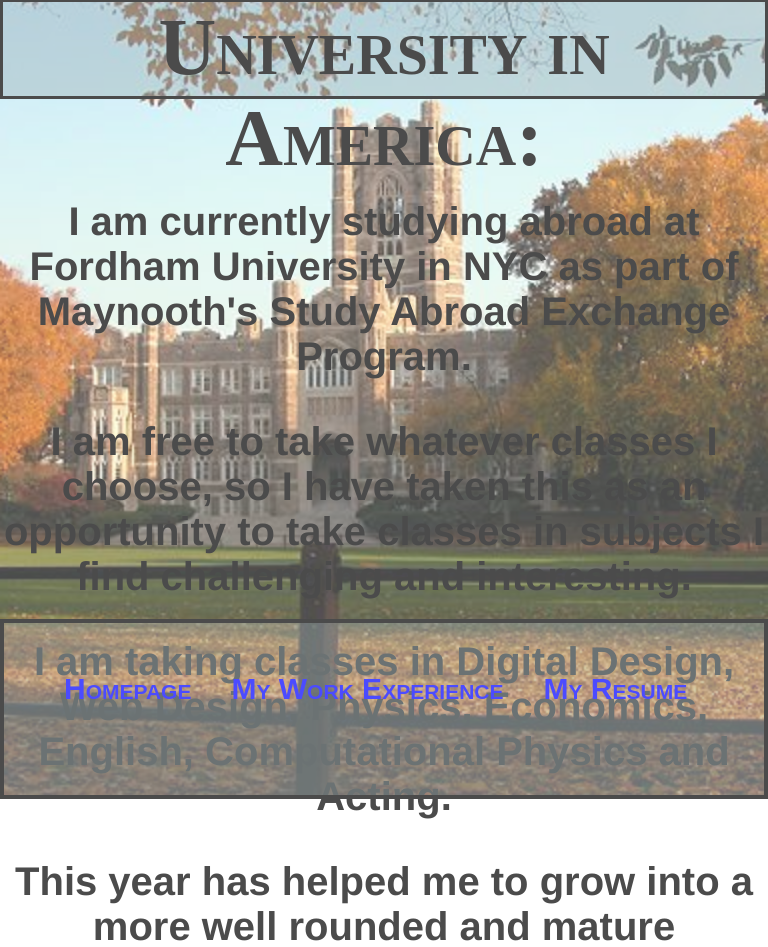
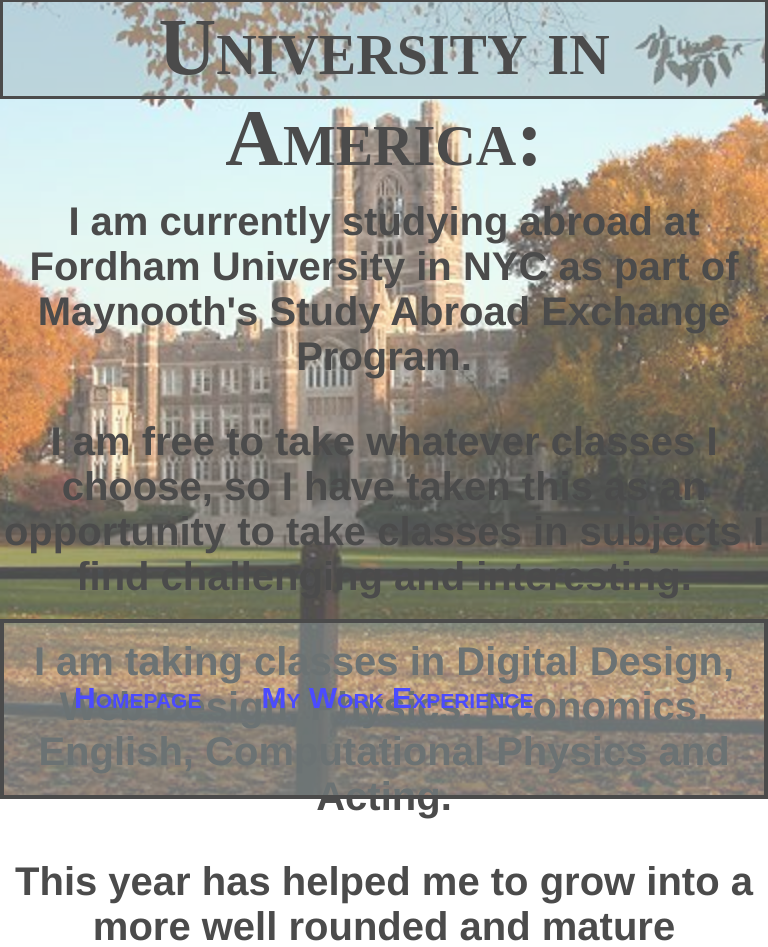
Before and after one commit to Cormaca18/Cormaca18.github.io, a PHP site: page /education.html in a window 768 px wide. Shown: the part 1601-2548 px from the top of the page. Run offline with PHP 8.4, Linux system fonts and the light colour scheme.

Commit message:
changed css

```diff
--- a/css/education.css
+++ b/css/education.css
@@ -117,12 +117,12 @@ ul#menu li {
   }
   ul#menu li {
       display:inline;
-      font-size: 55px;
+      font-size: 65px;
       font-family: fantasy;
       text-align: center;
       float: left;
-      padding-left: 20px;
-      padding-right: 20px;
+      padding-left: 30px;
+      padding-right: 30px;
   }
   a:hover {
       color: purple;
```
